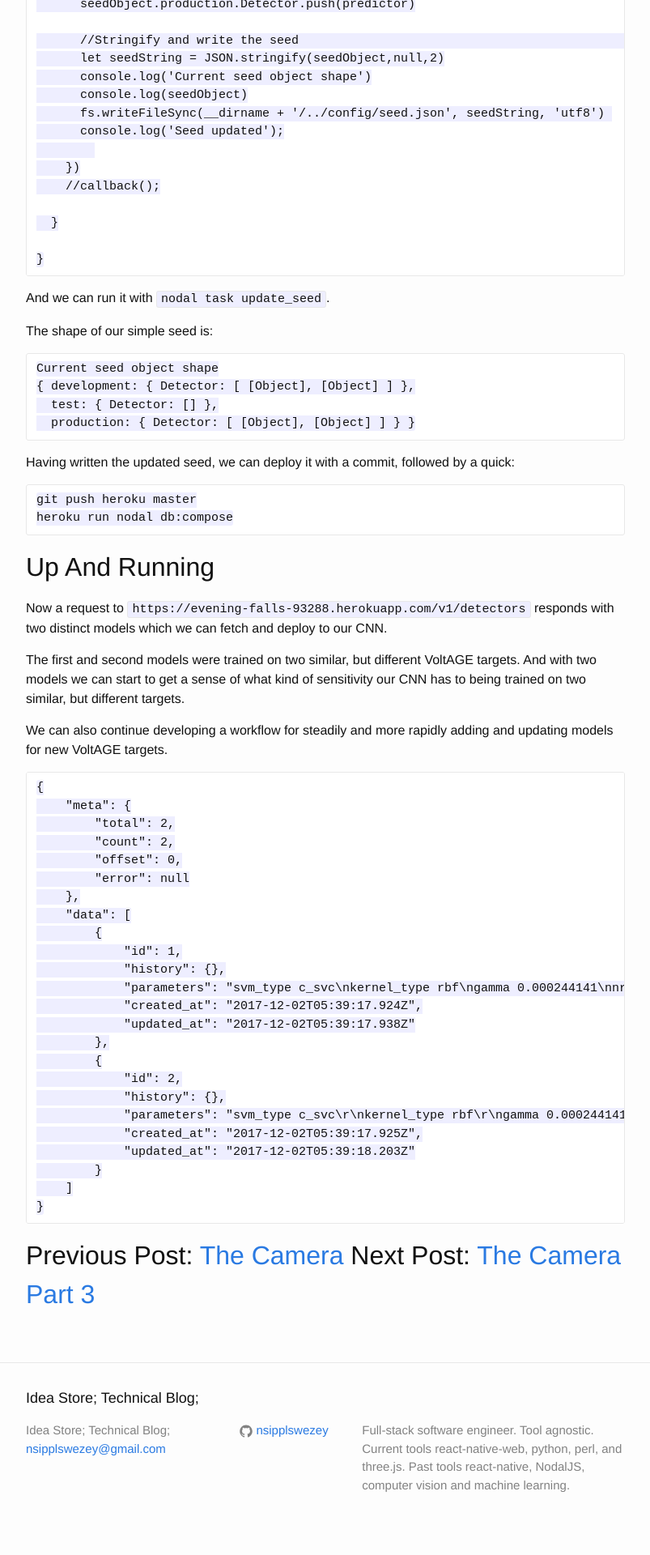
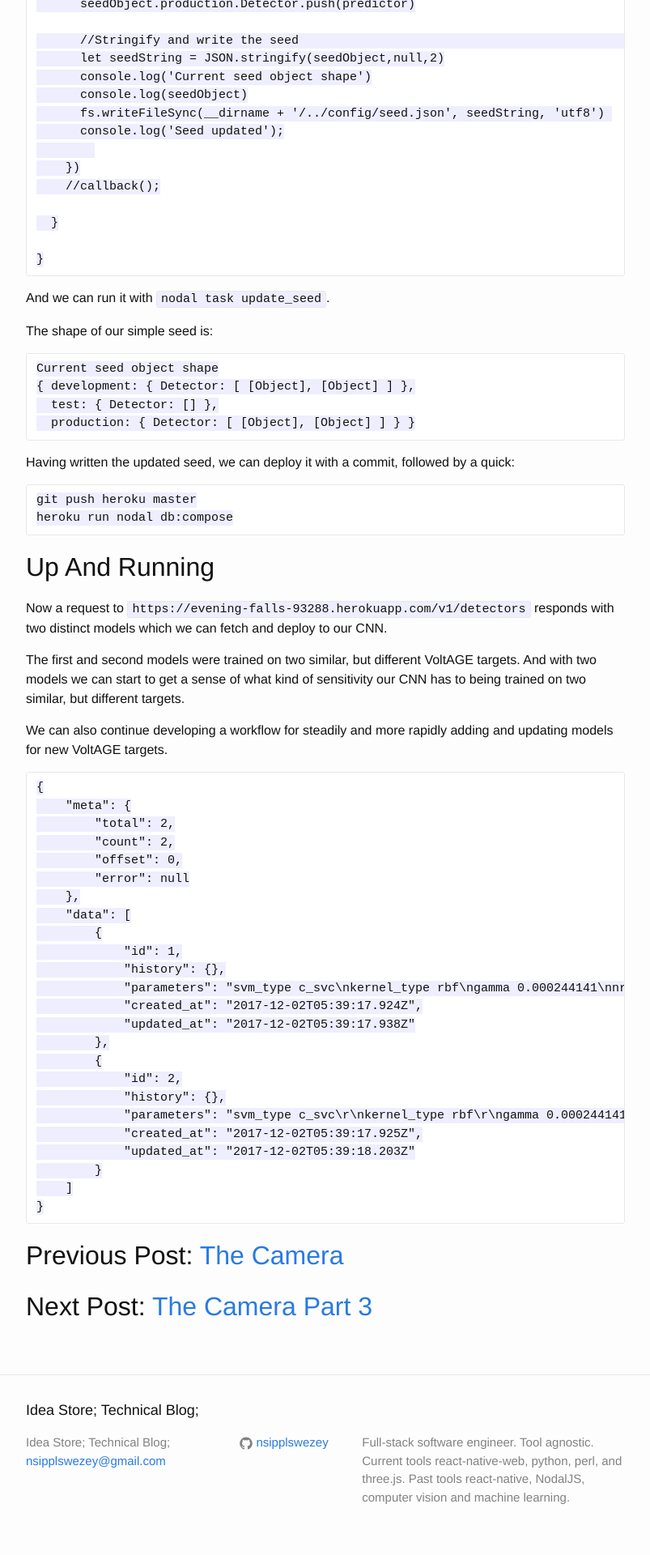
Before and after one commit to nsipplswezey/nsipplswezey.github.io, a Jekyll site: the page built from _posts/2017-12-1-VoltAGE-The-Backend-Pt.-2.md, in a window 1280 px wide. Shown: the part 1848-3768 px from the top of the page at 81% size, without its empty margins (238-1041 px from the left). Built offline with Jekyll 4.4.1, drawn with Linux system fonts in a browser that asks for light colours; comment, search, counter and statistics services are not loaded.

````diff
--- a/_posts/2017-12-1-VoltAGE-The-Backend-Pt.-2.md
+++ b/_posts/2017-12-1-VoltAGE-The-Backend-Pt.-2.md
@@ -125,4 +125,5 @@ We can also continue developing a workflow for steadily and more rapidly adding
 }
 ```
 
-## Previous Post: [The Camera](https://nsipplswezey.github.io/2017/11/13/VoltAGE-The-Camera.html) Next Post: [The Camera Part 3](https://nsipplswezey.github.io/2017/11/14/VoltAGE-The-Camera-Part-3.html)
+## Previous Post: [The Camera](https://nsipplswezey.github.io/2017/11/13/VoltAGE-The-Camera.html)
+## Next Post: [The Camera Part 3](https://nsipplswezey.github.io/2017/11/14/VoltAGE-The-Camera-Part-3.html)
````
